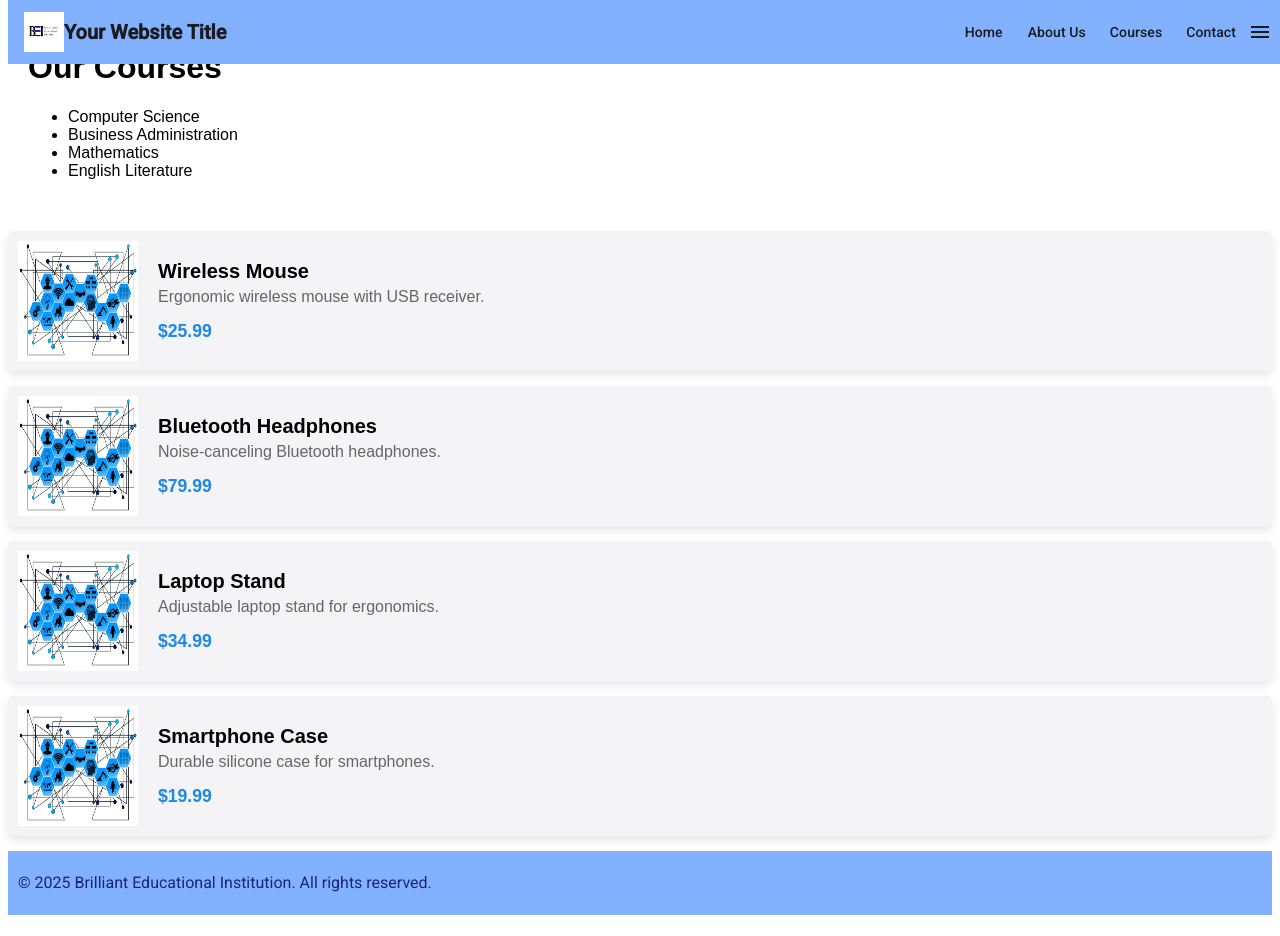
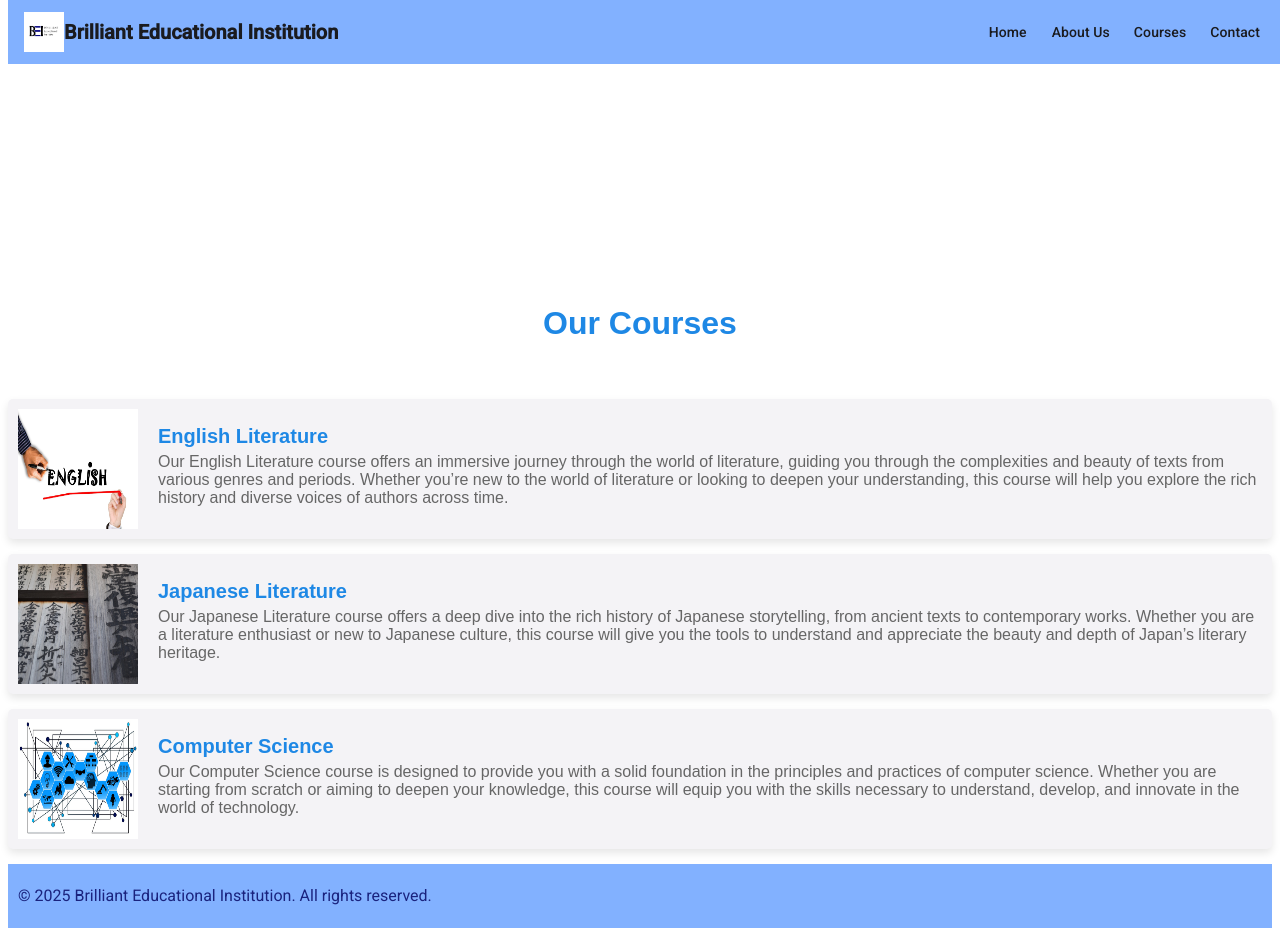
Before and after one commit to ChitChitZaw01/Brilliant-Edu, an Angular app: page /courses in a window 1280 px wide. Built offline with nearby package versions, Linux system fonts and the light colour scheme.

Commit message:
updated header, home and courses pages

```diff
--- a/src/app/courses/courses.component.css
+++ b/src/app/courses/courses.component.css
@@ -84,9 +84,15 @@
   margin: 5px 0;
 }
 
-.price {
+.name {
   font-size: 1.1rem;
   font-weight: bold;
   color: #1e88e5;
   margin-top: 10px;
 }
+
+.text-column2 {
+  color: #1e88e5;
+  flex: 1;
+  text-align: center;
+}
--- a/src/app/courses/courses.component.html
+++ b/src/app/courses/courses.component.html
@@ -1,20 +1,20 @@
 <div class="courses-container">
-  <h1>Our Courses</h1>
-  <ul>
+  <h1 class="text-column2">Our Courses</h1>
+  <!-- <ul>
     <li>Computer Science</li>
     <li>Business Administration</li>
     <li>Mathematics</li>
     <li>English Literature</li>
-  </ul>
+  </ul> -->
 </div>
 
 <mat-card *ngFor="let product of products" class="product-card">
   <div class="product-details">
     <img matCardImage [src]="product.image" alt="{{ product.name }}" class="product-image">
     <div class="product-info">
-      <h3>{{ product.name }}</h3>
+      <h3 class="name">{{ product.name }}</h3>
       <p class="description">{{ product.description }}</p>
-      <span class="price">{{ product.price }}</span>
+      <!-- <span class="price">{{ product.price }}</span> -->
     </div>
   </div>
 </mat-card>
--- a/src/app/courses/courses.component.ts
+++ b/src/app/courses/courses.component.ts
@@ -20,29 +20,29 @@ import { FooterComponent } from '../footer/footer.component';
 export class CoursesComponent implements OnInit {
   products = [
     {
-      name: 'Wireless Mouse',
-      description: 'Ergonomic wireless mouse with USB receiver.',
-      price: '$25.99',
-      image: 'images/it2.jpg'
+      name: 'English Literature',
+      description: 'Our English Literature course offers an immersive journey through the world of literature, guiding you through the complexities and beauty of texts from various genres and periods. Whether you’re new to the world of literature or looking to deepen your understanding, this course will help you explore the rich history and diverse voices of authors across time.',
+      // price: '$25.99',
+      image: 'images/eng.jpg'
     },
     {
-      name: 'Bluetooth Headphones',
-      description: 'Noise-canceling Bluetooth headphones.',
-      price: '$79.99',
-      image: 'images/it2.jpg'
+      name: 'Japanese Literature',
+      description: 'Our Japanese Literature course offers a deep dive into the rich history of Japanese storytelling, from ancient texts to contemporary works. Whether you are a literature enthusiast or new to Japanese culture, this course will give you the tools to understand and appreciate the beauty and depth of Japan’s literary heritage.',
+      // price: '$79.99',
+      image: 'images/jp.jpg'
     },
     {
-      name: 'Laptop Stand',
-      description: 'Adjustable laptop stand for ergonomics.',
-      price: '$34.99',
-      image: 'images/it2.jpg'
-    },
-    {
-      name: 'Smartphone Case',
-      description: 'Durable silicone case for smartphones.',
-      price: '$19.99',
+      name: 'Computer Science',
+      description: 'Our Computer Science course is designed to provide you with a solid foundation in the principles and practices of computer science. Whether you are starting from scratch or aiming to deepen your knowledge, this course will equip you with the skills necessary to understand, develop, and innovate in the world of technology.',
+      // price: '$34.99',
       image: 'images/it2.jpg'
     }
+    // {
+    //   name: 'Thai Literature',
+    //   description: 'Our Thai Language course offers a comprehensive introduction to one of Southeast Asia’s most fascinating languages. Whether you are planning to travel to Thailand, engage with Thai culture, or simply want to learn a new language, this course will provide you with the skills and confidence to speak, read, and understand Thai.',
+    //   // price: '$19.99',
+    //   image: 'images/it2.jpg'
+    // }
   ];
   constructor() { }
 
--- a/src/app/header/header.component.css
+++ b/src/app/header/header.component.css
@@ -69,3 +69,21 @@ mat-toolbar {
   top: 0;
   z-index: 2;
 }
+
+/* last updat */
+.desktop-menu {
+  display: flex;
+  justify-content: space-around;
+  /* width: 100%; */
+}
+
+.sidenav-container {
+  display: flex;
+  height: 100vh;
+}
+
+@media (max-width: 600px) {
+  .desktop-menu {
+    display: none;
+  }
+}
--- a/src/app/header/header.component.html
+++ b/src/app/header/header.component.html
@@ -19,35 +19,62 @@
     <div class="logo-container">
       <img class="logo" src="images/logo.jpg" alt="Logo" />
     </div>
-    <span class="title">Your Website Title</span>
+    <span class="title">Brilliant Educational Institution</span>
     <div class="spacer"></div>
-    <div>
+    <div class="desktop-menu">
       <button mat-button class="custom-button" (click)="goToHome()">Home</button>
       <button mat-button class="custom-button" (click)="goToAbout()">About Us</button>
       <button mat-button class="custom-button" (click)="goToCourses()">Courses</button>
       <button mat-button class="custom-button" (click)="goToCotact()">Contact</button>
       </div>
-    <mat-icon>menu</mat-icon> <!-- For hamburger menu or you can add your custom navigation -->
+    <!-- <mat-icon>menu</mat-icon> -->
+    <button *ngIf="isMobile" mat-icon-button (click)="toggleSidebar()">
+      <mat-icon>menu</mat-icon>
+    </button>
   </mat-toolbar>
 
+  <!-- <mat-sidenav-container class="sidenav-container"> -->
+    <!-- <mat-sidenav #sidenav mode="side" >
+      <button mat-button class="custom-button" (click)="goToHome()">Home</button>
+      <button mat-button class="custom-button" (click)="goToAbout()">About Us</button>
+      <button mat-button class="custom-button" (click)="goToCourses()">Courses</button>
+      <button mat-button class="custom-button" (click)="goToCotact()">Contact</button>
+    </mat-sidenav> -->
+  <!-- </mat-sidenav-container> -->
 
-   <!-- <mat-sidenav-container class="example-container">
-    <mat-sidenav #sidenav mode="side" opened="false">
+  <mat-sidenav #sidenav mode="over" opened="false">
     <mat-nav-list>
-        <a mat-list-item href="#">Link 1</a>
-        <a mat-list-item href="#">Link 2</a>
-        <a mat-list-item href="#">Link 3</a>
+      <a mat-list-item  ></a>
+      <a mat-list-item  (click)="goToHome()">Home</a>
+      <a mat-list-item  (click)="goToAbout()">About Us</a>
+      <a mat-list-item  (click)="goToCourses()">Courses</a>
+      <a mat-list-item  (click)="goToCotact()">Contact</a>
     </mat-nav-list>
   </mat-sidenav>
 
-    <mat-toolbar color="primary" class="header-toolbar">
-      <div class="logo-container">
-        <img class="logo" src="images/logo.jpg" alt="Logo" />
+
+
+  <!-- <mat-toolbar color="primary">
+    <div class="desktop-menu">
+      <button mat-button [matMenuTriggerFor]="menu">Menu</button>
+      <mat-menu #menu="matMenu">
+        <button mat-menu-item>Home</button>
+        <button mat-menu-item>About</button>
+        <button mat-menu-item>Contact</button>
+      </mat-menu>
     </div>
-      <span class="title">Your Website Title</span>
-      <div class="spacer"></div>
-      <button mat-icon-button (click)="sidenav.toggle()">
+
+    <button *ngIf="isMobile" mat-icon-button (click)="sidenav.toggle()">
       <mat-icon>menu</mat-icon>
     </button>
   </mat-toolbar>
-  </mat-sidenav-container>  -->
+
+  <mat-sidenav-container class="sidenav-container">
+    <mat-sidenav #sidenav mode="over" position="start">
+      <button mat-button (click)="sidenav.close()">Home</button>
+      <button mat-button (click)="sidenav.close()">About</button>
+      <button mat-button (click)="sidenav.close()">Contact</button>
+    </mat-sidenav>
+    <mat-sidenav-content>
+    </mat-sidenav-content>
+  </mat-sidenav-container> -->
--- a/src/app/header/header.component.ts
+++ b/src/app/header/header.component.ts
@@ -1,4 +1,4 @@
-import { Component } from '@angular/core';
+// import { Component } from '@angular/core';
 import { MatToolbarModule } from '@angular/material/toolbar';
 import { MatButtonModule } from '@angular/material/button';
 import { MatMenuModule } from '@angular/material/menu';
@@ -9,6 +9,15 @@ import { MatListModule } from '@angular/material/list';
 import { MatDividerModule } from '@angular/material/divider';
 import { MatDialogModule } from '@angular/material/dialog';
 import { Router } from '@angular/router';
+
+import { MatSidenav  } from '@angular/material/sidenav';
+
+
+// import { BrowserAnimationsModule } from '@angular/platform-browser/animations';
+
+import { Component, OnInit, ViewChild} from '@angular/core';
+import { BreakpointObserver, Breakpoints } from '@angular/cdk/layout';
+import { CommonModule } from '@angular/common';
 
 
 @Component({
@@ -21,13 +30,28 @@ import { Router } from '@angular/router';
     MatSidenavModule,
     MatListModule,
     MatDividerModule,
-    MatDialogModule
+    MatDialogModule,
+    CommonModule
   ],
   templateUrl: './header.component.html',
   styleUrl: './header.component.css'
 })
-export class HeaderComponent {
-  constructor(private router: Router) {}
+export class HeaderComponent implements OnInit  {
+  @ViewChild('sidenav', { static: false }) sidenav: MatSidenav  | undefined;
+  constructor(private router: Router,
+    private breakpointObserver: BreakpointObserver
+  ) {}
+  isMobile: boolean = false;
+
+  // constructor(private breakpointObserver: BreakpointObserver) {}
+
+  ngOnInit() {
+    this.breakpointObserver
+      .observe([Breakpoints.Handset])
+      .subscribe((result) => {
+        this.isMobile = result.matches;
+      });
+  }
   goToHome() {
     // Trigger any logic before navigating
     console.log('Navigating to Home page...');
@@ -51,4 +75,14 @@ export class HeaderComponent {
     this.router.navigate(['/contact']);  // Programmatically navigate
   }
 
+  title = 'responsive-hamburger-menu';
+
+  // Toggle sidebar using ViewChild reference
+  toggleSidebar() {
+    if (this.sidenav) {
+      this.sidenav.toggle();
+    }
+  }
+
+
 }
--- a/src/app/home/home.component.html
+++ b/src/app/home/home.component.html
@@ -14,7 +14,9 @@
   <div class="text-column2">
     <h1>What we are doing now</h1>
     <p>
-      “Online learning provides fantastic flexibility, among other benefits, and aids in making the task of arranging development opportunities far easier.” – Dr. Sharon Jones
+      “Our goal is to provide accessible learning resources that empower individuals,
+      particularly those affected by the various struggles in Myanmar,
+      to continue their education despite the challenges faced.
     </p>
   </div>
 </div>
```
Lines whose indentation alone changed are shown as unchanged.
